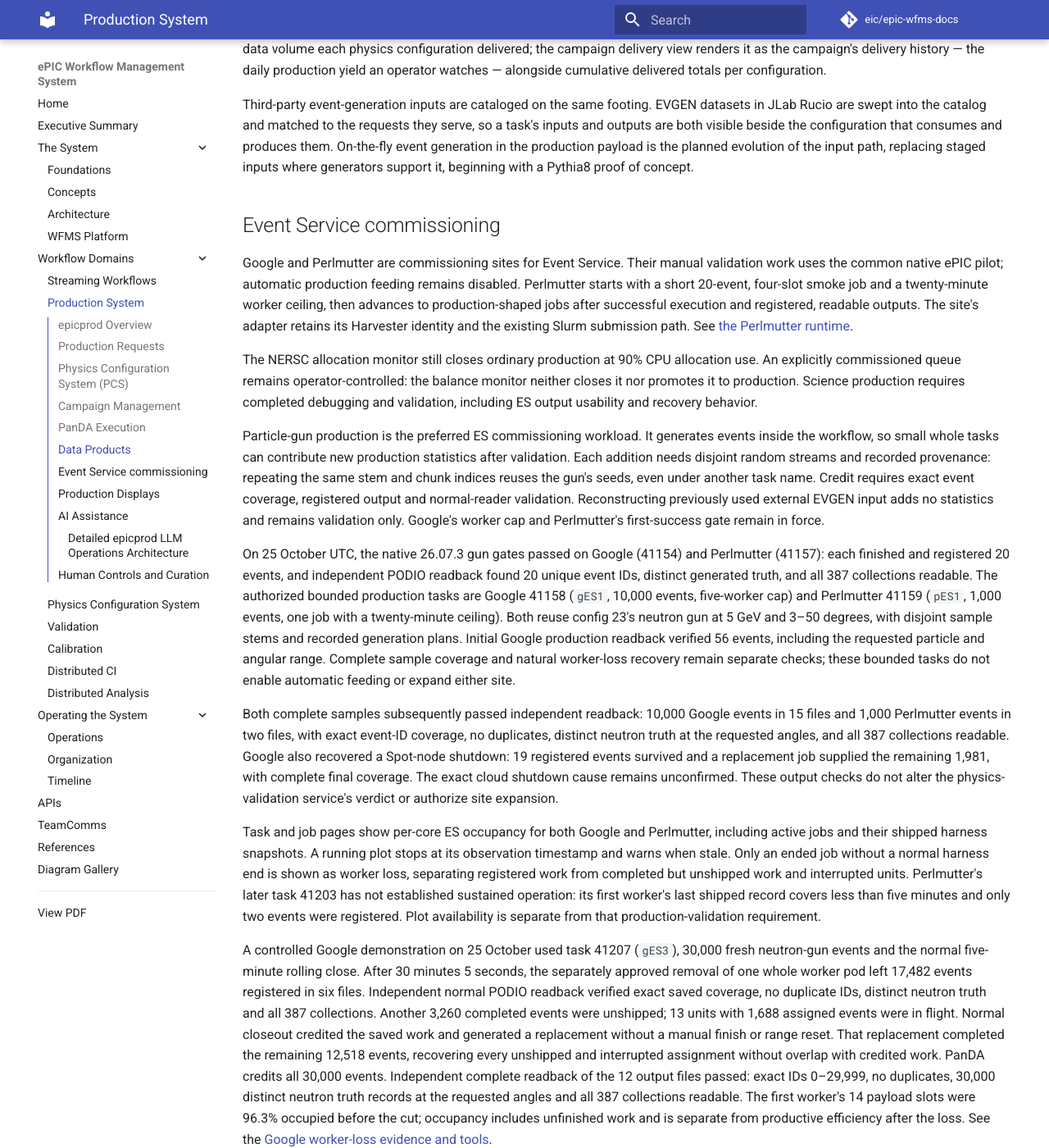
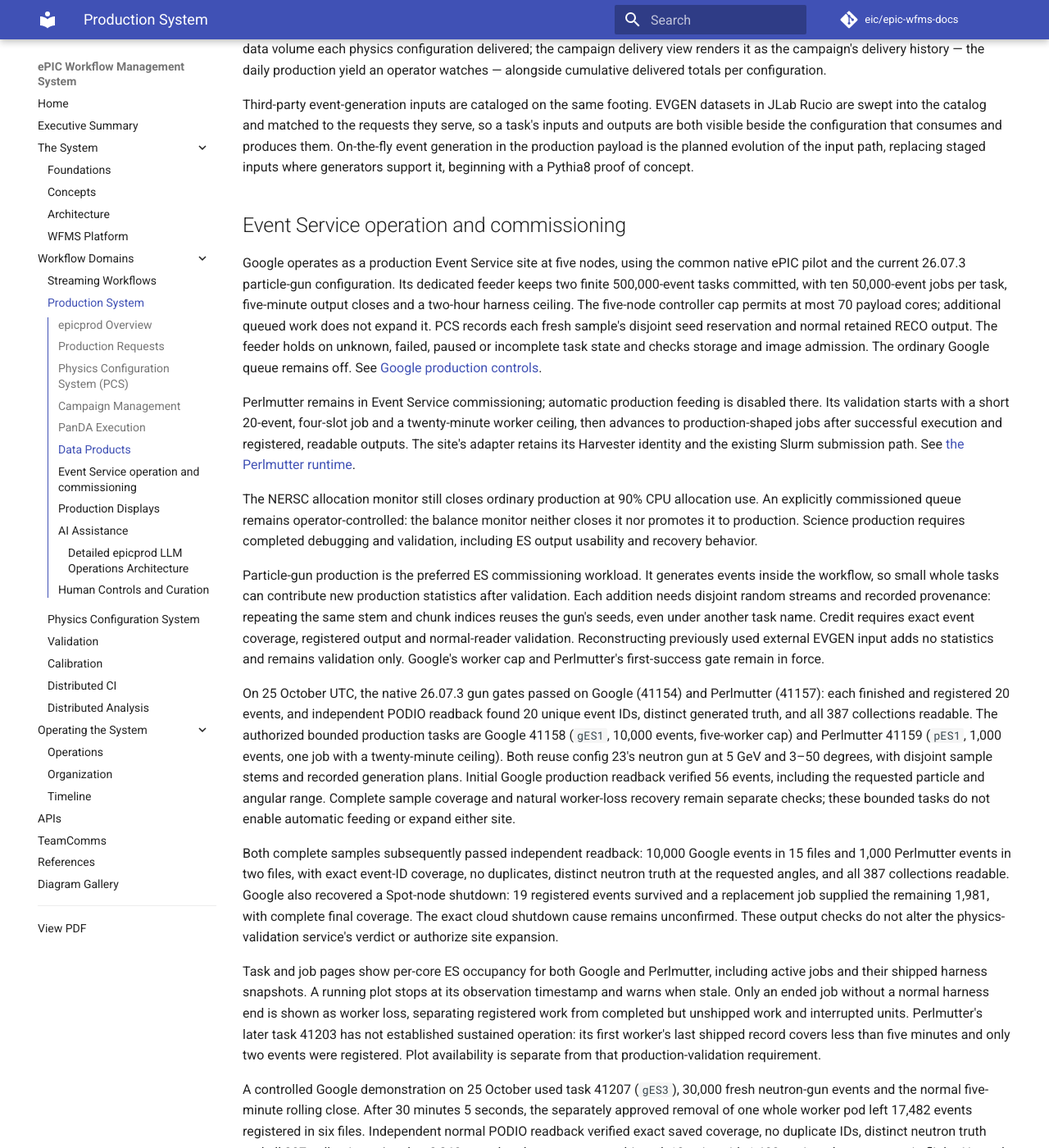
Before and after one commit to eic/epic-wfms-docs, an MkDocs documentation site: the page built from docs/production.md, in a window 1280 px wide and 1400 px high, scrolled down 5466 px. Shown: the whole window at 82% size. Built offline with MkDocs 1.6.1 and Material for MkDocs 9.7.7, drawn with Linux system fonts in a browser that asks for light colours; comment, search, counter and statistics services are not loaded; some of the changed text lies outside the part shown.

Commit message:
Document steady five-node Google Event Service production
Co-authored-by: Codex <codex@openai.com>

```diff
--- a/docs/production.md
+++ b/docs/production.md
@@ -178,11 +178,21 @@ configuration that consumes and produces them. On-the-fly event generation in th
 evolution of the input path, replacing staged inputs where generators support it, beginning with a Pythia8 proof of
 concept.
 
-## Event Service commissioning
+## Event Service operation and commissioning
 
-Google and Perlmutter are commissioning sites for Event Service. Their manual
-validation work uses the common native ePIC pilot; automatic production feeding
-remains disabled. Perlmutter starts with a short 20-event, four-slot smoke job
+Google operates as a production Event Service site at five nodes, using the
+common native ePIC pilot and the current 26.07.3 particle-gun configuration.
+Its dedicated feeder keeps two finite 500,000-event tasks committed, with ten
+50,000-event jobs per task, five-minute output closes and a two-hour harness
+ceiling. The five-node controller cap permits at most 70 payload cores;
+additional queued work does not expand it. PCS records each fresh sample's
+disjoint seed reservation and normal retained RECO output. The feeder holds
+on unknown, failed, paused or incomplete task state and checks storage and
+image admission. The ordinary Google queue remains off. See
+[Google production controls](https://github.com/BNLNPPS/swf-epicprod/blob/main/docs/GKE_PILOT_FLOW.md).
+
+Perlmutter remains in Event Service commissioning; automatic production feeding
+is disabled there. Its validation starts with a short 20-event, four-slot job
 and a twenty-minute worker ceiling, then advances to production-shaped jobs
 after successful execution and registered, readable outputs. The site's adapter
 retains its Harvester identity and the existing Slurm submission path. See
```
Also changed, not shown: other parts of docs/production.md (+1 -1 lines).
